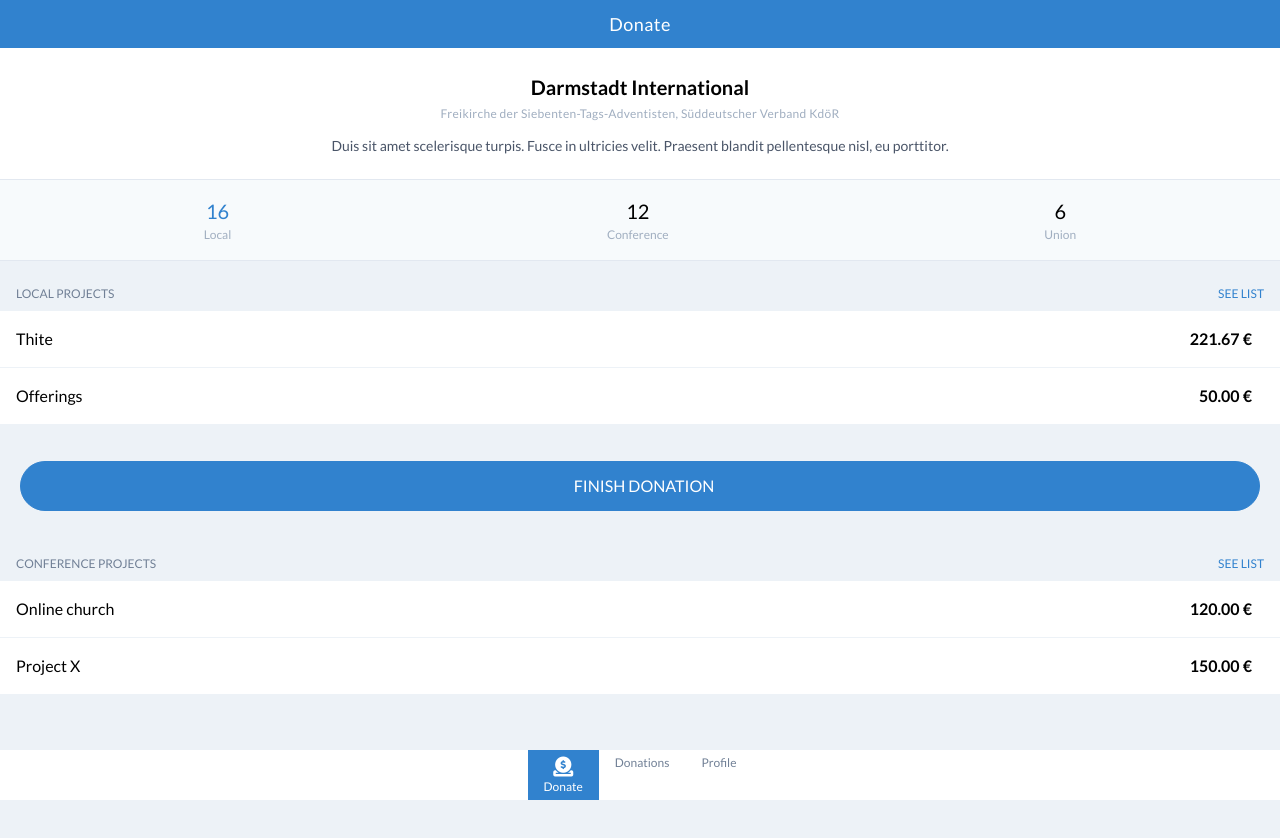
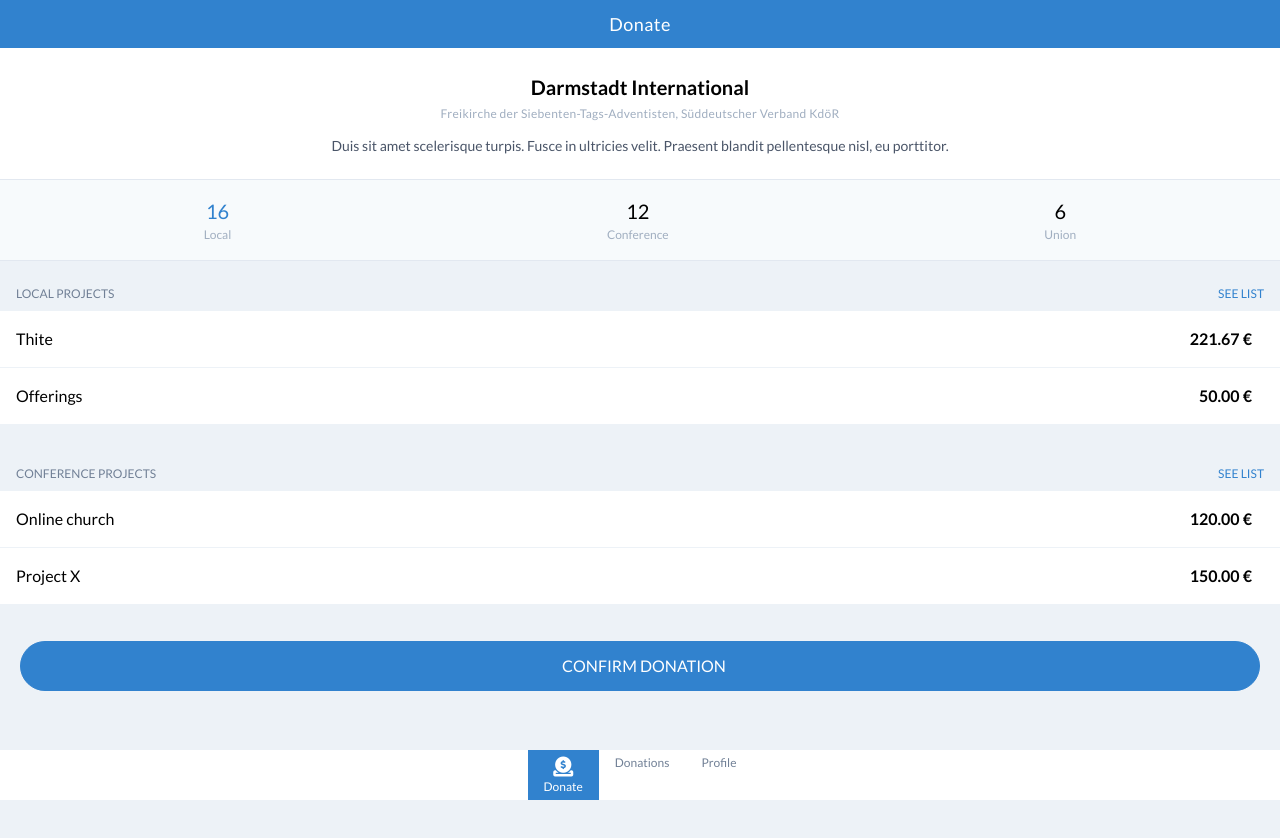
Before and after one commit to eduludi/givings, a React (Create React App) app: page /donate in a window 1280 px wide. Shown: the top 838 px of the page. Built offline with nearby package versions, Linux system fonts and the light colour scheme; some icons are missing.

Commit message:
Moves Confirm Donation buttom to the bottom of screen/Donate

```diff
--- a/src/screens/Donate.js
+++ b/src/screens/Donate.js
@@ -30,19 +30,19 @@ function Donate() {
         <Item label="Offerings" value="50.00 €" to="/donations/details" />
       </Section>
 
+      <Section title="Conference projects" more="See list" to="/donations">
+        <Item label="Online church" value="120.00 €" to="/donations/details" />
+        <Item label="Project X" value="150.00 €" to="/donations/details" />
+      </Section>
+
       <Wrapper vertical>
         <Button
-          label="Finish donation"
+          label="Confirm donation"
           icon="credit-card"
           type="primary"
           to="/donation/finish"
         />
       </Wrapper>
-
-      <Section title="Conference projects" more="See list" to="/donations">
-        <Item label="Online church" value="120.00 €" to="/donations/details" />
-        <Item label="Project X" value="150.00 €" to="/donations/details" />
-      </Section>
     </Screen>
   )
 }
```
